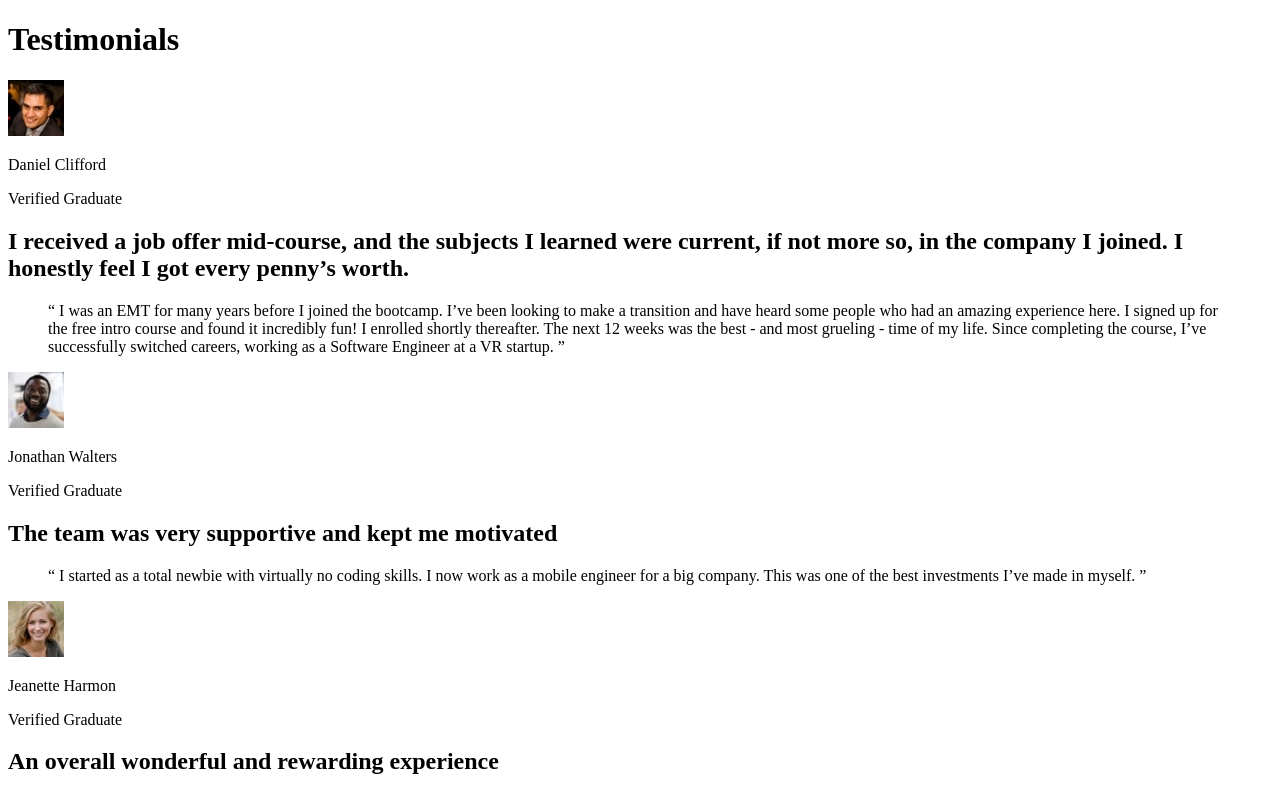
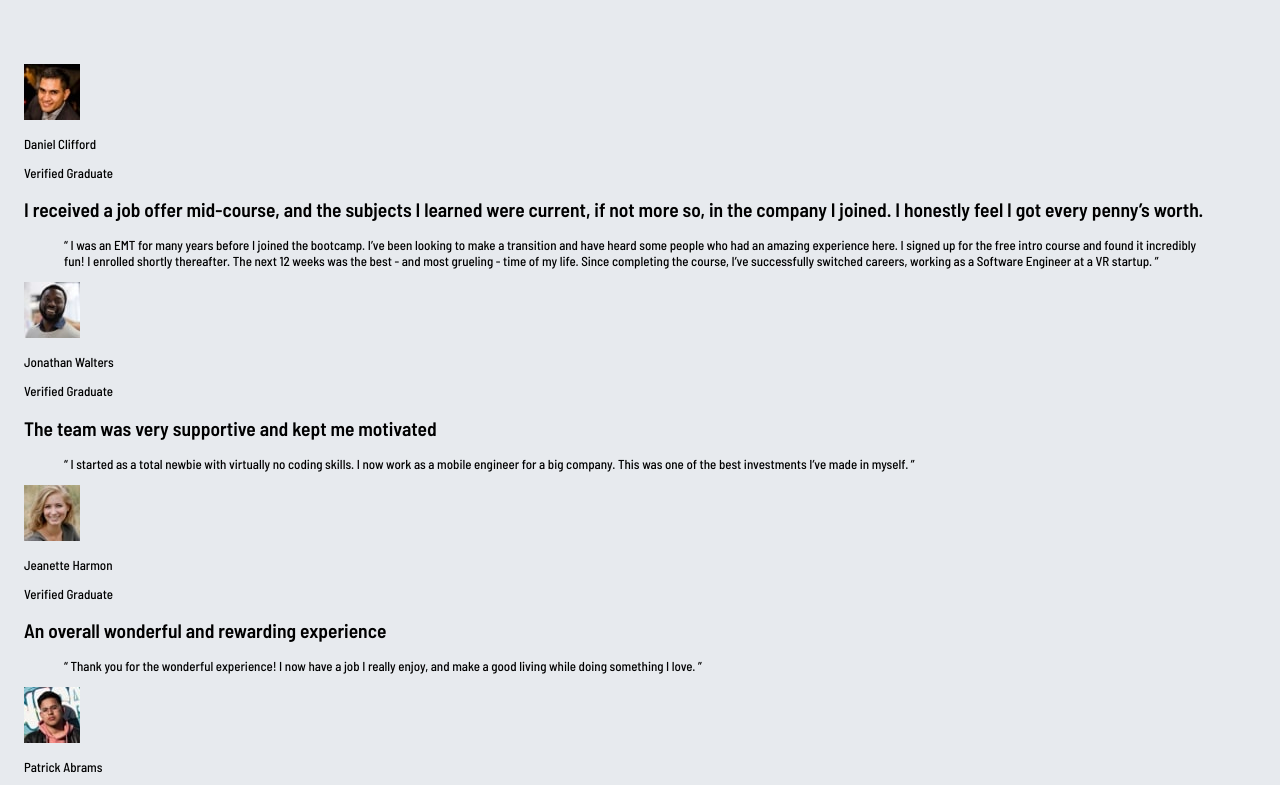
Before and after one commit to JesuSaid/testimonials-grid-section, a plain HTML site: page index.html in a window 1280 px wide. Shown: the top 785 px of the page. Drawn offline with Linux system fonts and the light colour scheme.

Commit message:
feat(ui): add typography and base styles.

```diff
--- /dev/null
+++ b/fonts.css
@@ -0,0 +1,15 @@
+@font-face {
+    font-family: 'Barlow Semi Condensed';
+    src: url('./assets/fonts/BarlowSemiCondensed-Medium.ttf');
+    font-style: normal;
+    font-weight: 500;
+    font-display: swap;
+}
+
+@font-face {
+    font-family: 'Barlow Semi Condensed';
+    src: url('./assets/fonts/BarlowSemiCondensed-SemiBold.ttf');
+    font-style: normal;
+    font-weight: 600;
+    font-display: swap;
+}
--- a/index.html
+++ b/index.html
@@ -3,14 +3,16 @@
 <head>
   <meta charset="UTF-8">
   <meta name="viewport" content="width=device-width, initial-scale=1.0">
-  <link rel="icon" type="image/png" sizes="32x32" href="./images/favicon-32x32.png">
+  <link rel="icon" type="image/png" sizes="32x32" href="./assets/images/favicon-32x32.png">
+  <link rel="stylesheet" href="./fonts.css">
+  <link rel="stylesheet" href="./styles.css">
   <title>Testimonials</title>
 </head>
 <body>
   <main class="main">
     <h1 class="visually-hidden">Testimonials</h1>
     <article class="testimonial testimonial--daniel">
-      <img class="testimonial__avatar" src="./images/image-daniel.jpg" alt="">
+      <img class="testimonial__avatar" src="./assets/images/image-daniel.jpg" alt="">
       <div class="testimonial__info">
         <p class="testimonial__name">Daniel Clifford</p>
         <p class="testimonial__status">Verified Graduate</p>
@@ -27,7 +29,7 @@
     </article>
 
     <article class="testimonial testimonial--jonathan">
-      <img class="testimonial__avatar" src="./images/image-jonathan.jpg" alt="">
+      <img class="testimonial__avatar" src="./assets/images/image-jonathan.jpg" alt="">
       <div class="testimonial__info">
         <p class="testimonial__name">Jonathan Walters</p>
         <p class="testimonial__status">Verified Graduate</p>
@@ -44,7 +46,7 @@
     </article>
 
     <article class="testimonial testimonial--jeanette">
-      <img class="testimonial__avatar" src="./images/image-jeanette.jpg" alt="">
+      <img class="testimonial__avatar" src="./assets/images/image-jeanette.jpg" alt="">
       <div class="testimonial__info">
         <p class="testimonial__name">Jeanette Harmon</p>
         <p class="testimonial__status">Verified Graduate</p>
@@ -60,7 +62,7 @@
     </article>
 
     <article class="testimonial testimonial--patrick">
-      <img class="testimonial__avatar" src="./images/image-patrick.jpg" alt="">
+      <img class="testimonial__avatar" src="./assets/images/image-patrick.jpg" alt="">
       <div class="testimonial__info">
         <p class="testimonial__name">Patrick Abrams</p>
         <p class="testimonial__status">Verified Graduate</p>
@@ -76,7 +78,7 @@
     </article>
 
     <article class="testimonial testimonial--kira">
-      <img class="testimonial__avatar" src="./images/image-kira.jpg" alt="">
+      <img class="testimonial__avatar" src="./assets/images/image-kira.jpg" alt="">
       <div class="testimonial__info">
         <p class="testimonial__name">Kira Whittle</p>
         <p class="testimonial__status">Verified Graduate</p>
--- /dev/null
+++ b/styles.css
@@ -0,0 +1,41 @@
+:root {
+    --font-family: 'Barlow Semi Condensed', sans-serif;
+    --background-color: hsl(214, 17%, 92%);
+    --color-card-daniel: hsl(263, 55%, 52%);
+    --color-quote-daniel: hsl(260, 100%, 95%);
+    --color-card-jonathan: hsl(217, 19%, 35%);
+    --color-card-patrick: hsl(219, 29%, 14%);
+    --color-headline-patrick: hsl(0, 0%, 81%);
+    --color-text-on-light-card: hsl(224, 10%, 45%);
+    --color-light-card: hsl(0, 0%, 100%);
+}
+
+*, *::before, *::after {
+    box-sizing: border-box;
+}
+
+body {
+    margin: 0;
+    font-family: var(--font-family);
+    font-weight: 500;
+    background-color: var(--background-color);
+    font-size: 0.8125rem;
+    padding: 4rem 1.5rem;
+}
+
+.main {
+    display: grid;
+    grid-template-columns: 1fr;
+}
+
+.visually-hidden {
+    position: absolute;
+    width: 1px;
+    height: 1px;
+    padding: 0;
+    margin: -1px;
+    overflow: hidden;
+    clip: rect(0, 0, 0, 0);
+    white-space: nowrap;
+    border: 0;
+}
```
Also changed, not shown: assets/fonts/BarlowSemiCondensed-Medium.ttf (added), assets/fonts/BarlowSemiCondensed-SemiBold.ttf (added), assets/fonts/OFL.txt (added), assets/images/bg-pattern-quotation.svg (renamed from images/bg-pattern-quotation.svg), assets/images/favicon-32x32.png (renamed from images/favicon-32x32.png), assets/images/image-daniel.jpg (renamed from images/image-daniel.jpg), assets/images/image-jeanette.jpg (renamed from images/image-jeanette.jpg), assets/images/image-jonathan.jpg (renamed from images/image-jonathan.jpg), assets/images/image-kira.jpg (renamed from images/image-kira.jpg), assets/images/image-patrick.jpg (renamed from images/image-patrick.jpg).
